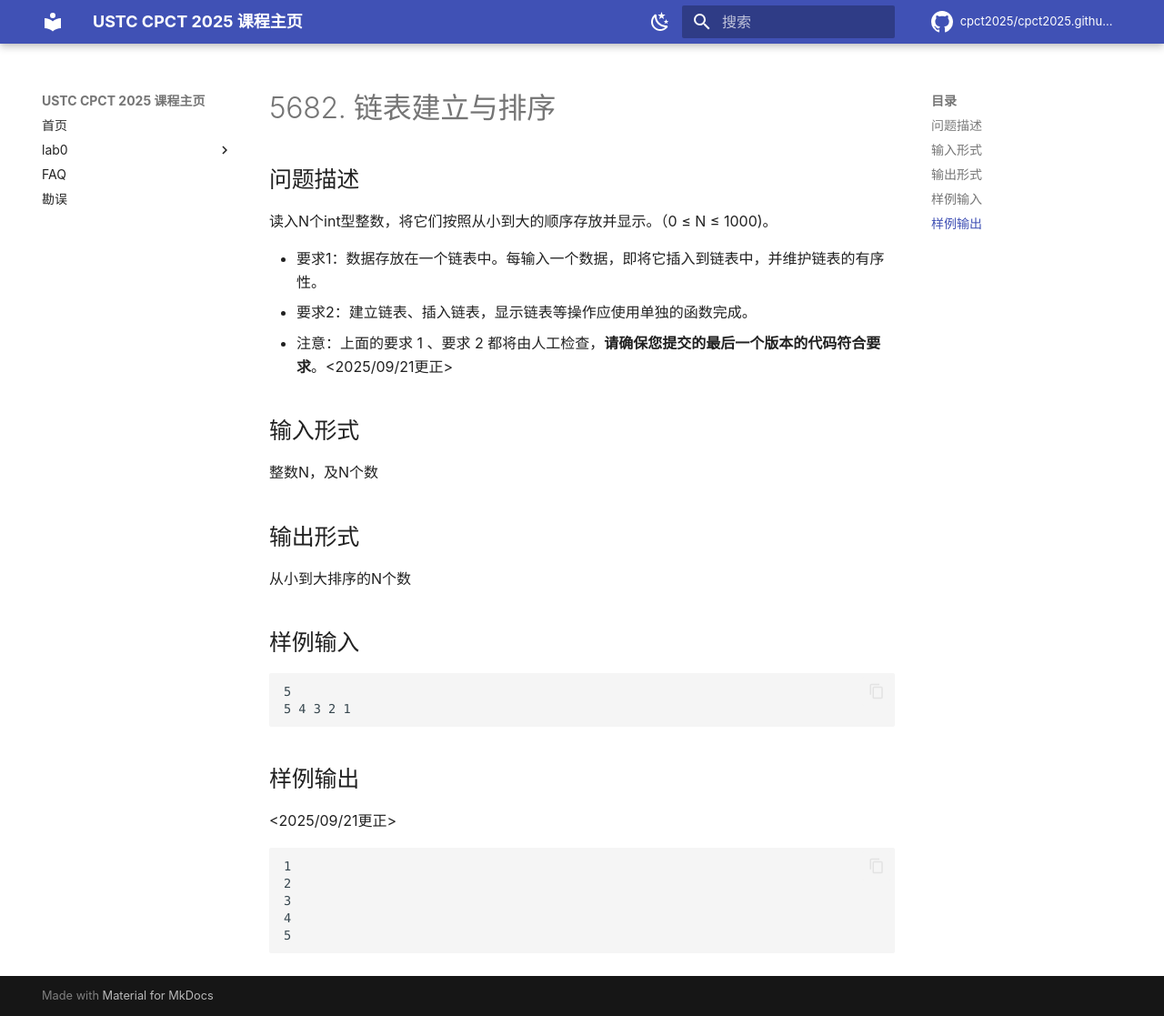
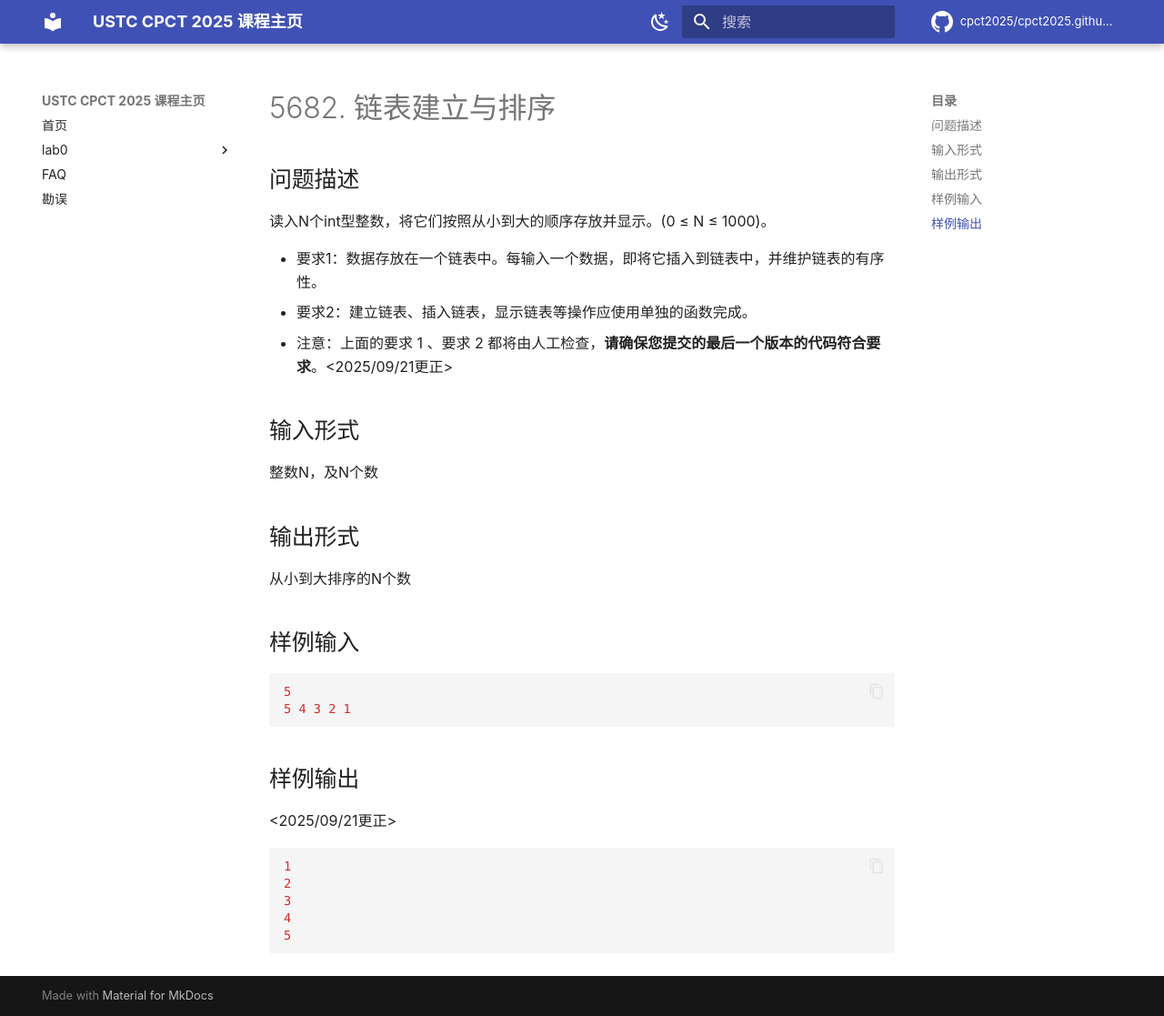
Before and after one commit to cpct2025/cpct2025.github.io, an MkDocs documentation site: the page built from docs/errata/5682.md, in a window 1280 px wide and 1117 px high. Shown: the whole window at 91% size. Built offline with MkDocs 1.6.1 and Material for MkDocs 9.7.7, drawn with Linux system fonts in a browser that asks for light colours; comment, search, counter and statistics services are not loaded.

Commit message:
新文件：   docs/errata/5679.md

````diff
--- a/docs/errata/5682.md
+++ b/docs/errata/5682.md
@@ -1,27 +1,33 @@
 # 5682. 链表建立与排序
 
 ## 问题描述
-读入N个int型整数，将它们按照从小到大的顺序存放并显示。（0 ≤ N ≤ 1000)。
+
+读入N个int型整数，将它们按照从小到大的顺序存放并显示。(0 ≤ N ≤ 1000)。
 
 - 要求1：数据存放在一个链表中。每输入一个数据，即将它插入到链表中，并维护链表的有序性。
 - 要求2：建立链表、插入链表，显示链表等操作应使用单独的函数完成。
 - 注意：上面的要求 1 、要求 2 都将由人工检查，**请确保您提交的最后一个版本的代码符合要求**。<2025/09/21更正>
 
 ## 输入形式
+
 整数N，及N个数
 
 ## 输出形式
+
 从小到大排序的N个数
 
 ## 样例输入
-```
+
+```c
 5
 5 4 3 2 1
 ```
 
 ## 样例输出
+
 <2025/09/21更正>
-```
+
+```c
 1
 2
 3
````
Also changed, not shown: docs/README.md (+1 -1 lines), docs/errata/5679.md (added, +27 -0 lines), docs/errata/errata.md (+2 -0 lines).
